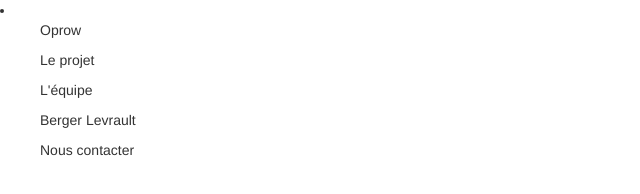
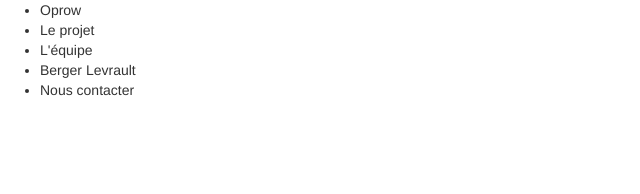
Before and after one commit to batmorell/SiteOprow, a plain HTML site: page index.html in a window 1280 px wide. Shown: the whole page, without its empty margins (0-640 px from the left). Drawn offline with Linux system fonts and the light colour scheme.

Commit message:
Correcting child error

```diff
--- a/index.html
+++ b/index.html
@@ -11,13 +11,13 @@
 <body>
 
     <nav>
-        <li>
-            <ul>Oprow</ul>
-            <ul>Le projet</ul>
-            <ul>L'équipe</ul>
-            <ul>Berger Levrault</ul>
-            <ul>Nous contacter</ul>
-        </li>
+        <ul>
+            <li>Oprow</li>
+            <li>Le projet</li>
+            <li>L'équipe</li>
+            <li>Berger Levrault</li>
+            <li>Nous contacter</li>
+        </ul>
     </nav>
 
     <script src="bower_components/jquery/dist/jquery.js"></script>
```
